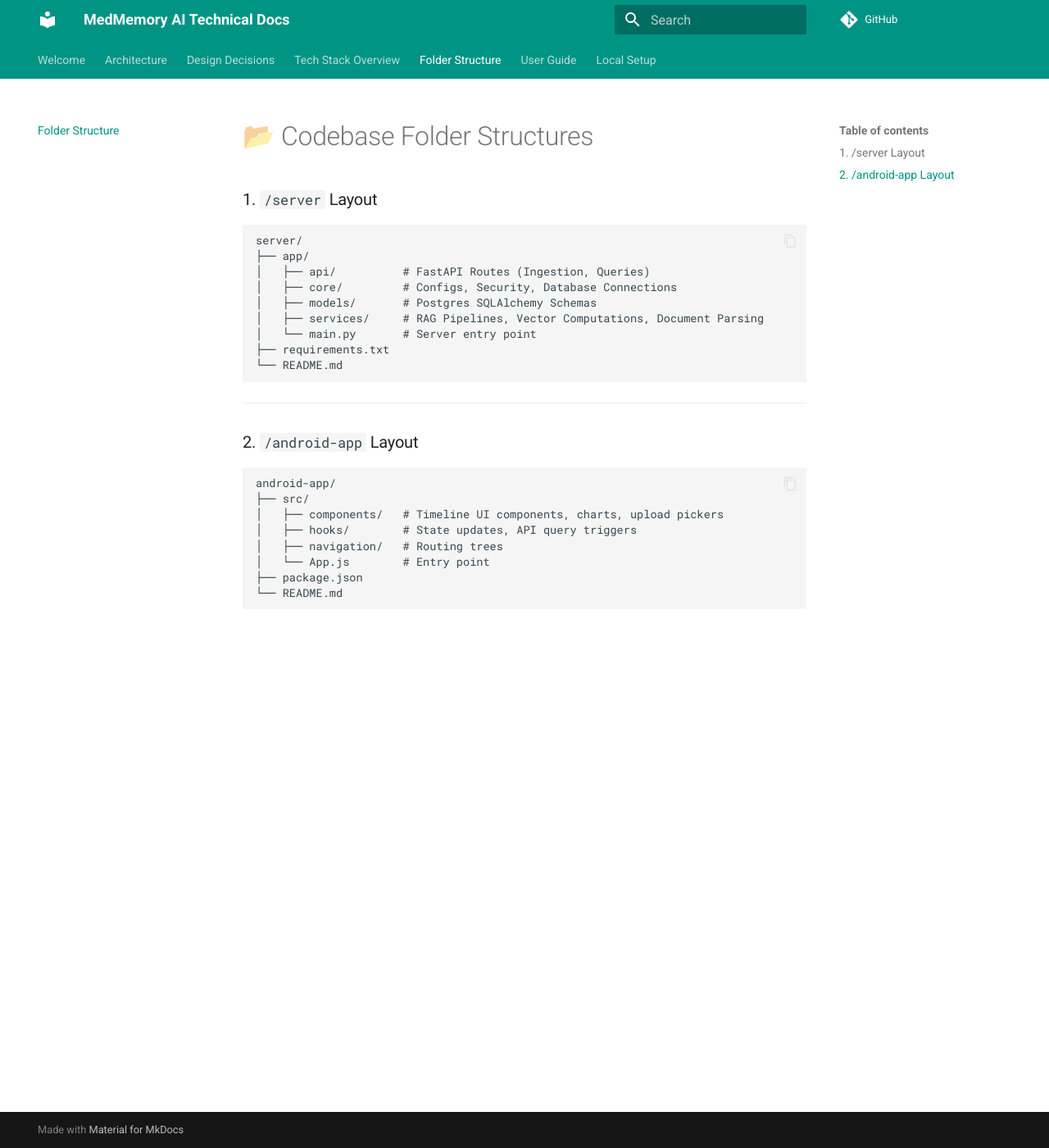
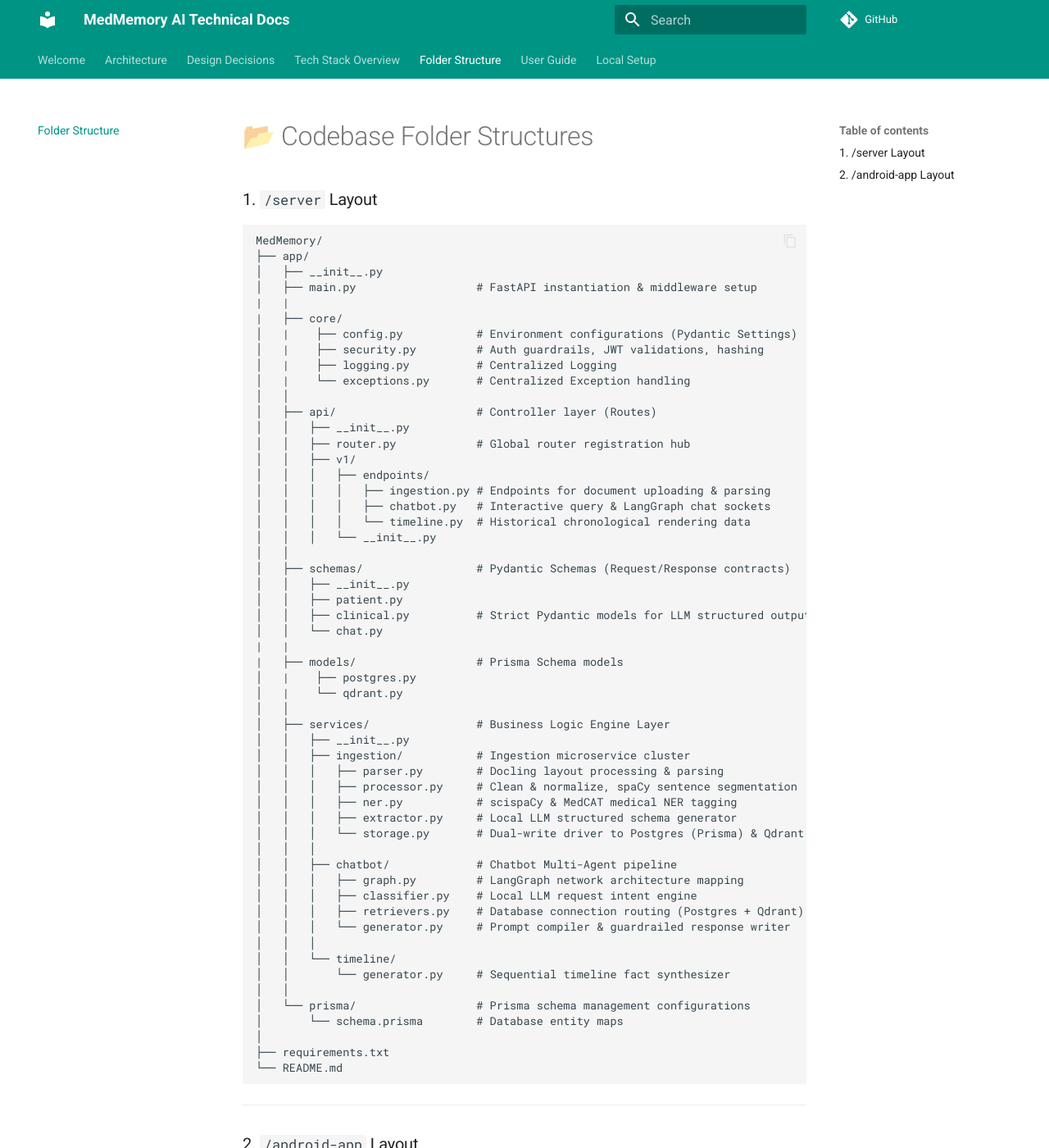
Before and after one commit to MedMemory-AI/docs, an MkDocs documentation site: the page built from docs/Folder-Structure.md, in a window 1280 px wide and 1400 px high. Shown: the whole window at 82% size. Built offline with MkDocs 1.6.1 and Material for MkDocs 9.7.7, drawn with Linux system fonts in a browser that asks for light colours; comment, search, counter and statistics services are not loaded.

Commit message:
modified server folder structure

````diff
--- a/docs/Folder-Structure.md
+++ b/docs/Folder-Structure.md
@@ -2,13 +2,58 @@
 
 ### 1. `/server` Layout
 ```text
-server/
+MedMemory/
 ├── app/
-│   ├── api/          # FastAPI Routes (Ingestion, Queries)
-│   ├── core/         # Configs, Security, Database Connections
-│   ├── models/       # Postgres SQLAlchemy Schemas
-│   ├── services/     # RAG Pipelines, Vector Computations, Document Parsing
-│   └── main.py       # Server entry point
+│   ├── __init__.py
+│   ├── main.py                  # FastAPI instantiation & middleware setup
+|   |
+|   ├── core/
+│   |    ├── config.py           # Environment configurations (Pydantic Settings)
+│   |    ├── security.py         # Auth guardrails, JWT validations, hashing
+│   |    ├── logging.py          # Centralized Logging
+│   |    └── exceptions.py       # Centralized Exception handling
+│   │
+│   ├── api/                     # Controller layer (Routes)
+│   │   ├── __init__.py
+│   │   ├── router.py            # Global router registration hub
+│   │   ├── v1/
+│   │   │   ├── endpoints/
+│   │   │   │   ├── ingestion.py # Endpoints for document uploading & parsing
+│   │   │   │   ├── chatbot.py   # Interactive query & LangGraph chat sockets
+│   │   │   │   └── timeline.py  # Historical chronological rendering data
+│   │   │   └── __init__.py
+│   │
+│   ├── schemas/                 # Pydantic Schemas (Request/Response contracts)
+│   │   ├── __init__.py
+│   │   ├── patient.py
+│   │   ├── clinical.py          # Strict Pydantic models for LLM structured output
+│   │   └── chat.py
+|   |
+|   ├── models/                  # Prisma Schema models
+│   |    ├── postgres.py
+│   |    └── qdrant.py
+│   │
+│   ├── services/                # Business Logic Engine Layer
+│   │   ├── __init__.py
+│   │   ├── ingestion/           # Ingestion microservice cluster
+│   │   │   ├── parser.py        # Docling layout processing & parsing
+│   │   │   ├── processor.py     # Clean & normalize, spaCy sentence segmentation
+│   │   │   ├── ner.py           # scispaCy & MedCAT medical NER tagging
+│   │   │   ├── extractor.py     # Local LLM structured schema generator
+│   │   │   └── storage.py       # Dual-write driver to Postgres (Prisma) & Qdrant
+│   │   │
+│   │   ├── chatbot/             # Chatbot Multi-Agent pipeline
+│   │   │   ├── graph.py         # LangGraph network architecture mapping
+│   │   │   ├── classifier.py    # Local LLM request intent engine
+│   │   │   ├── retrievers.py    # Database connection routing (Postgres + Qdrant)
+│   │   │   └── generator.py     # Prompt compiler & guardrailed response writer
+│   │   │
+│   │   └── timeline/
+│   │       └── generator.py     # Sequential timeline fact synthesizer
+│   │
+│   └── prisma/                  # Prisma schema management configurations
+│       └── schema.prisma        # Database entity maps
+│
 ├── requirements.txt
 └── README.md
 ```
````
